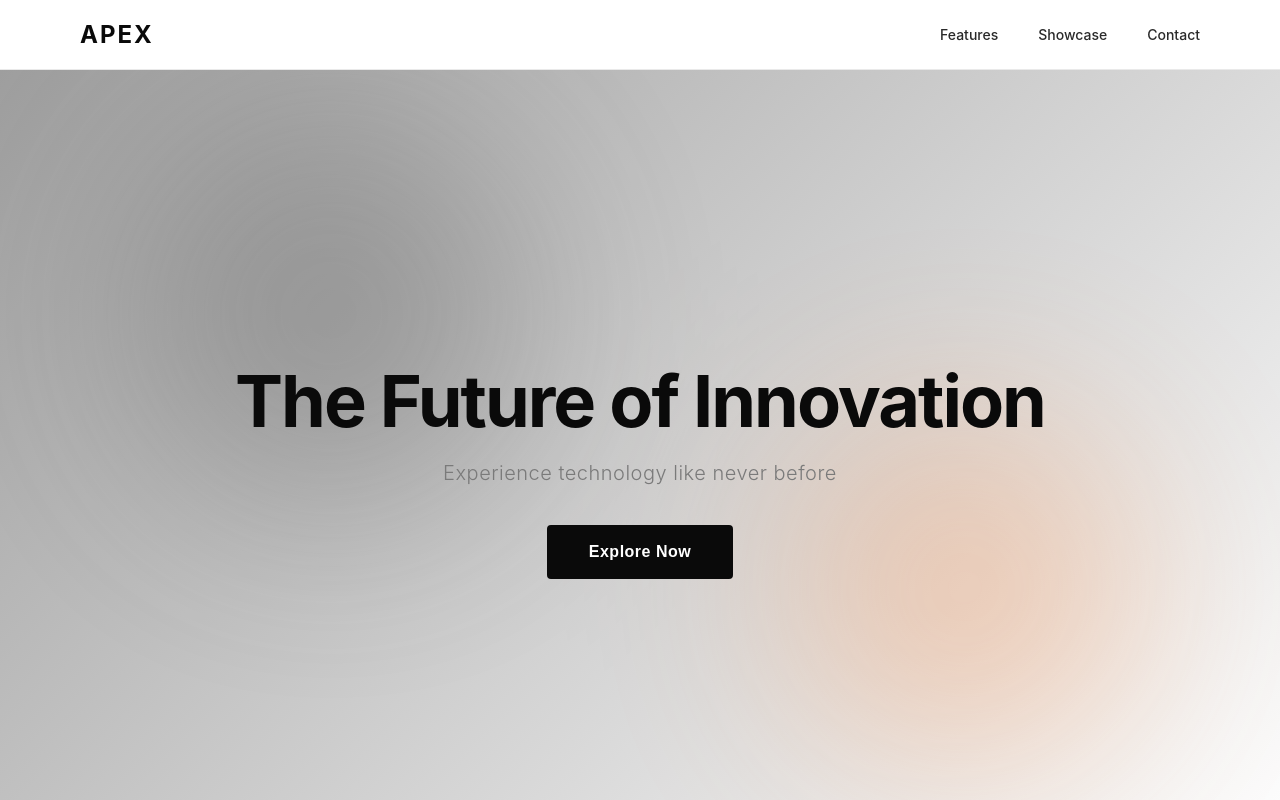
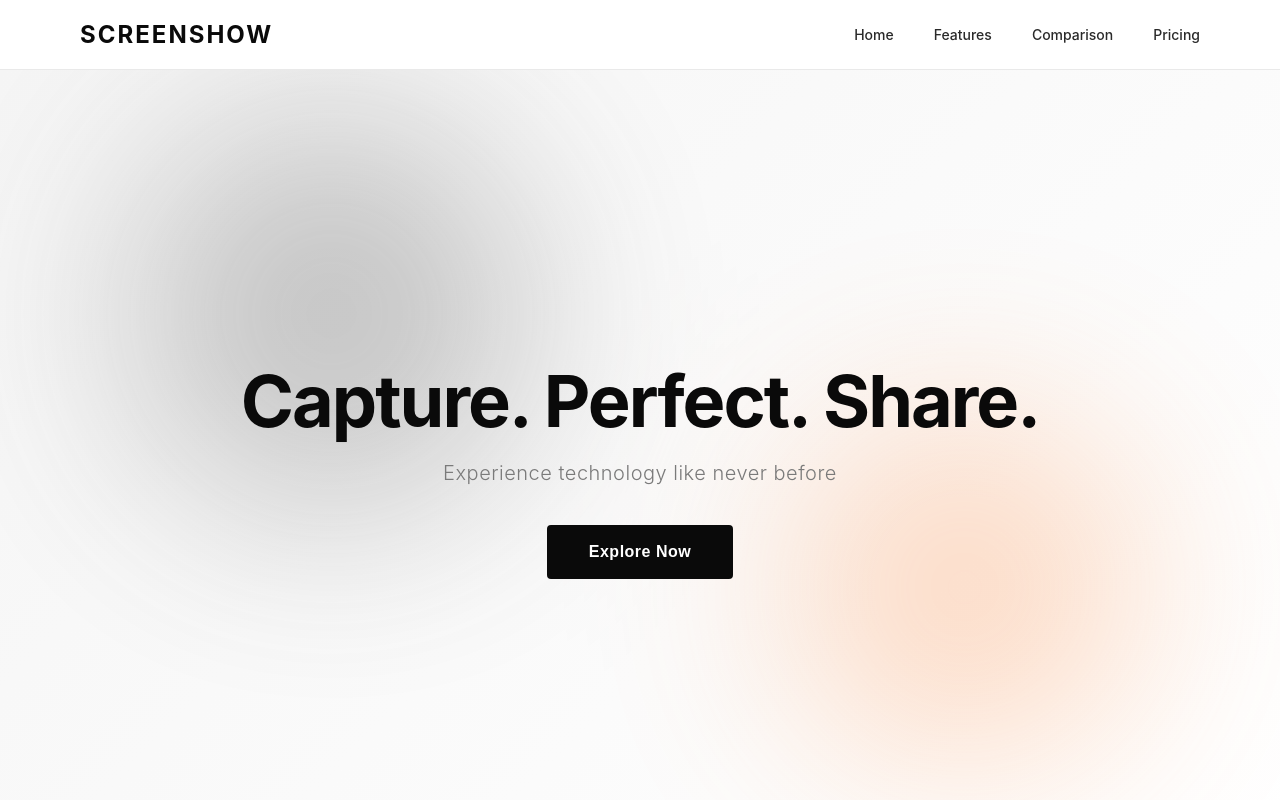
Before and after one commit to RCarScar/Screenshow-Website, a React (Vite) app in the folder screenshowsite/: page / in a window 1280 px wide. Shown: the top 800 px of the page. Built offline with nearby package versions, Linux system fonts and the light colour scheme.

Commit message:
changing placeholders

```diff
--- a/screenshowsite/index.html
+++ b/screenshowsite/index.html
@@ -4,7 +4,7 @@
     <meta charset="UTF-8" />
     <link rel="icon" type="image/svg+xml" href="/vite.svg" />
     <meta name="viewport" content="width=device-width, initial-scale=1.0" />
-    <title>APEX - Interactive Product Demo</title>
+    <title>SCREENSHOW - Interactive Product Demo</title>
   </head>
   <body>
     <div id="root"></div>
--- a/screenshowsite/src/App.css
+++ b/screenshowsite/src/App.css
@@ -4,7 +4,7 @@
   --color-grey-medium: #4a4a4a;
   --color-grey-light: #7a7a7a;
   --color-white: #ffffff;
-  --color-off-white: #9e9e9e;
+  --color-off-white: #f5f5f5;
   --color-black: #0a0a0a;
   --color-orange: #ff8c42;
   --color-orange-dark: #e67e22;
--- a/screenshowsite/src/App.jsx
+++ b/screenshowsite/src/App.jsx
@@ -19,11 +19,12 @@ function App() {
       {/* Navigation */}
       <nav className="navbar">
         <div className="nav-container">
-          <div className="logo">APEX</div>
+          <div className="logo">SCREENSHOW</div>
           <div className="nav-links">
-            <a href="#features">Features</a>
-            <a href="#showcase">Showcase</a>
-            <a href="#contact">Contact</a>
+            <a href="#features">Home</a>
+            <a href="#contact">Features</a>
+            <a href="#showcase">Comparison</a>
+            <a href="#contact">Pricing</a>
           </div>
         </div>
       </nav>
@@ -32,7 +33,7 @@ function App() {
       <section className="hero">
         <div className="hero-content">
           <h1 className="hero-title">
-            The Future of Innovation
+            Capture. Perfect. Share.
           </h1>
           <p className="hero-subtitle">
             Experience technology like never before
@@ -193,7 +194,7 @@ function App() {
       {/* Footer */}
       <footer className="footer">
         <div className="footer-content">
-          <p>&copy; 2024 APEX. All rights reserved.</p>
+          <p>&copy; 2024 SCREENSHOW. All rights reserved.</p>
           <div className="footer-links">
             <a href="#privacy">Privacy</a>
             <a href="#terms">Terms</a>
```
Also changed, not shown: 1 other file (tests, documents, lock files or other folders).
